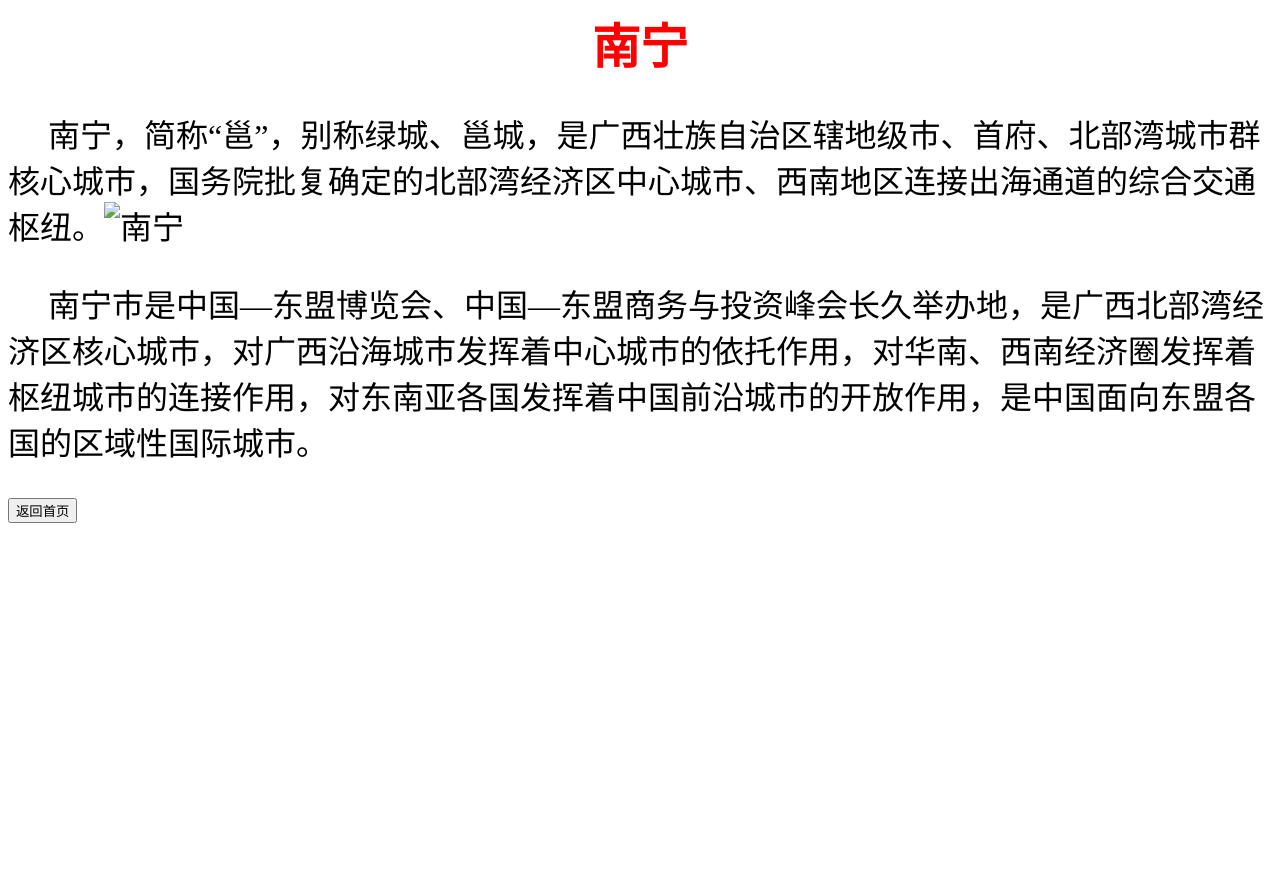
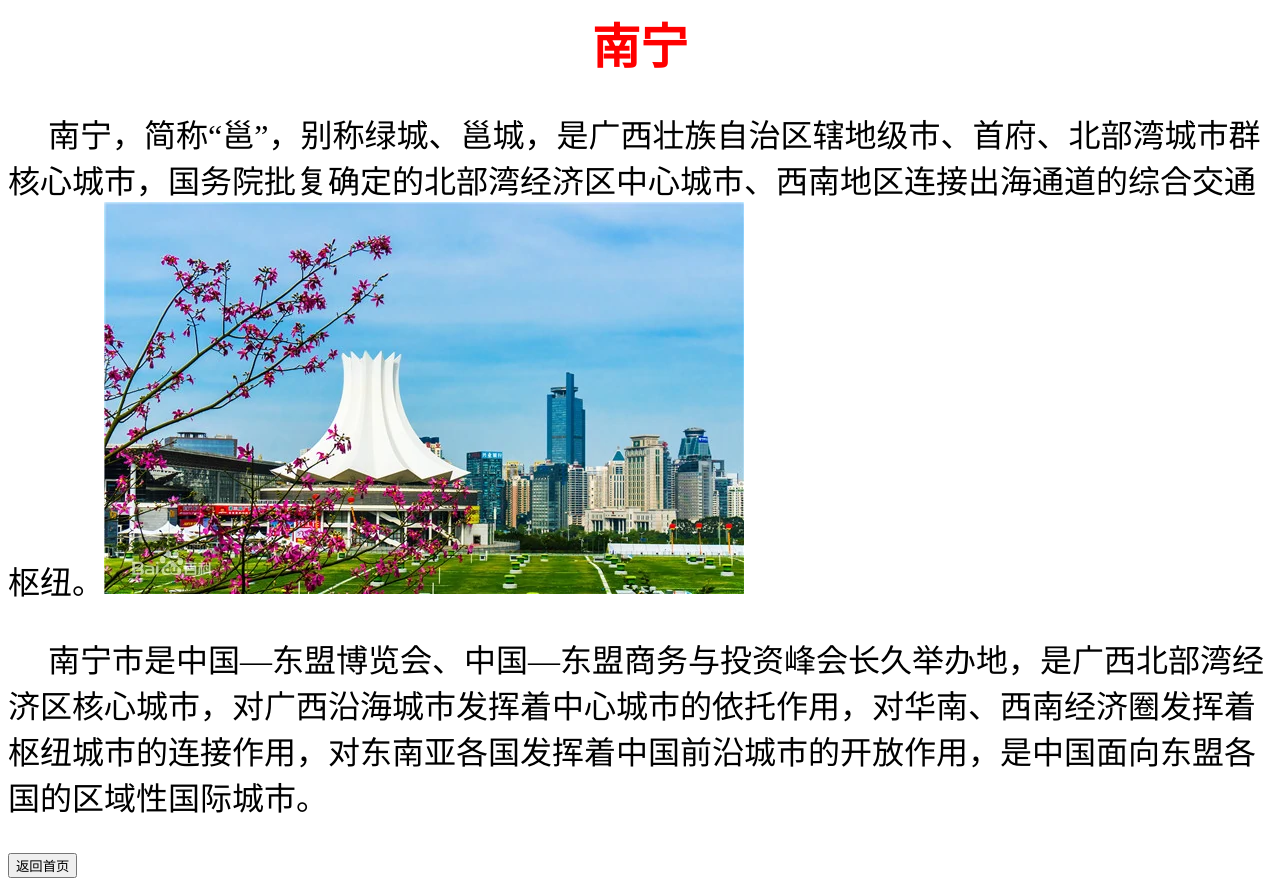
Before and after one commit to zsshf/zsshf.github.io, a plain HTML site: page HTML/first_page.html in a window 1280 px wide. Before the commit the page ends 800 px from the top, so only its background shows below. Drawn offline with Linux system fonts and the light colour scheme.

Commit message:
Update first_page.html

```diff
--- a/HTML/first_page.html
+++ b/HTML/first_page.html
@@ -4,7 +4,7 @@
 <body>
 <h1><center><font color="red" size="10">南宁</font></center></h1>
 <font size="6">
-<p>&nbsp&nbsp&nbsp&nbsp&nbsp南宁，简称“邕”，别称绿城、邕城，是广西壮族自治区辖地级市、首府、北部湾城市群核心城市，国务院批复确定的北部湾经济区中心城市、西南地区连接出海通道的综合交通枢纽。<img src="南宁.jpg" alt=南宁  align=“middle”> </p>
+<p>&nbsp&nbsp&nbsp&nbsp&nbsp南宁，简称“邕”，别称绿城、邕城，是广西壮族自治区辖地级市、首府、北部湾城市群核心城市，国务院批复确定的北部湾经济区中心城市、西南地区连接出海通道的综合交通枢纽。<img src="南宁.webp" alt=南宁  align=“middle”> </p>
 
 <p>&nbsp&nbsp&nbsp&nbsp&nbsp南宁市是中国—东盟博览会、中国—东盟商务与投资峰会长久举办地，是广西北部湾经济区核心城市，对广西沿海城市发挥着中心城市的依托作用，对华南、西南经济圈发挥着枢纽城市的连接作用，对东南亚各国发挥着中国前沿城市的开放作用，是中国面向东盟各国的区域性国际城市。
 </font>
```
